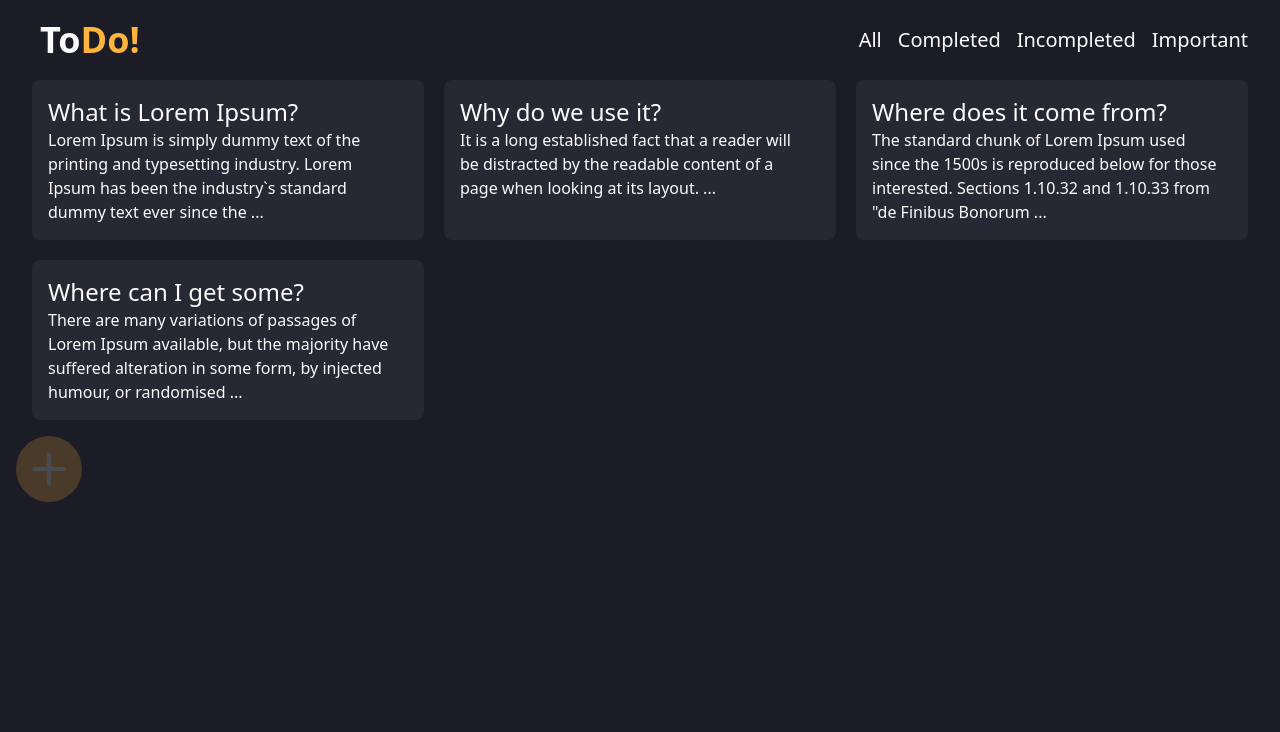
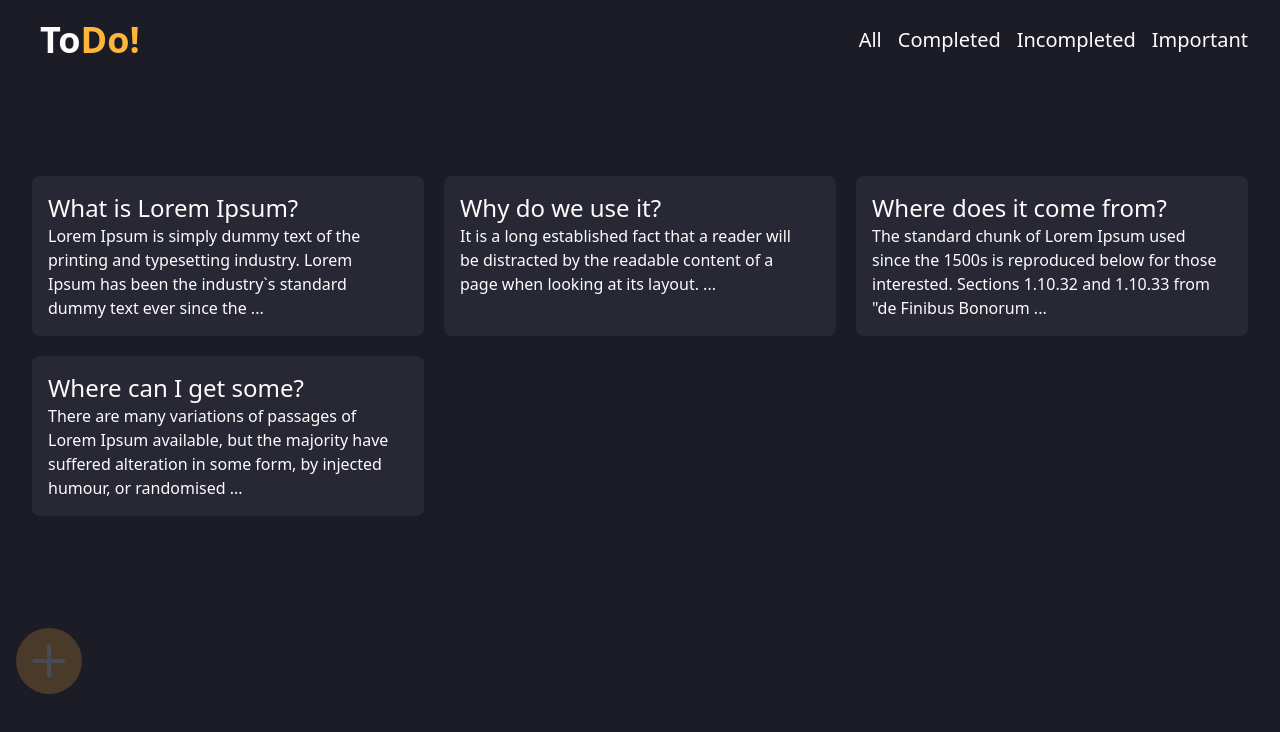
Before and after one commit to Mecshi/todo-app, a React (Vite) app: page / in a window 1280 px wide. Shown: the top 732 px of the page. Built offline with nearby package versions, Linux system fonts and the light colour scheme.

Commit message:
fix: Add title as id

```diff
--- a/src/App.jsx
+++ b/src/App.jsx
@@ -33,11 +33,10 @@ const App = () => {
 
     // insert toDo in state
     // add id count
-    let id = 0
     setToDos([
       ...toDos,
       {
-        id: id++,
+        id: toDo.titleToDo.value,
         title: toDo.titleToDo.value,
         desc: toDo.descToDo.value
       }
--- a/src/components/NavBar.jsx
+++ b/src/components/NavBar.jsx
@@ -7,7 +7,7 @@ import { MenuIcon, ExitIcon } from '../assets/Icons'
 
 export const NavBar = ({ navBar, setNavBar }) => {
   return (
-    <nav className='flex justify-between items-center h-20 px-8 w-full'>
+    <nav className='flex justify-between fixed items-center h-20 px-8 w-full'>
 
       <div className='cursor-pointer hover:scale-200 hover:line-through decoration-slate-500 hover:opacity-70'>
 
--- a/src/components/ToDoCard.jsx
+++ b/src/components/ToDoCard.jsx
@@ -3,7 +3,6 @@ export const ToDoCard = (
   {
     cutDesc,
     desc,
-    id,
     title
   }
 
@@ -12,7 +11,7 @@ export const ToDoCard = (
 
     <div
       className='gap-5 bg-tahiti-400 rounded-lg p-4'
-      key={id}
+      key={title}
     >
       <h2 className='text-tahiti-100 text-2xl font-normal'>{title}</h2>
 
--- a/src/components/ToDoSee.jsx
+++ b/src/components/ToDoSee.jsx
@@ -7,7 +7,7 @@ export const ToDoSee = ({ toDos }) => {
   return (
 
     <section
-      className='grid grid-cols-1 gap-5 mx-8 md:grid-cols-3'
+      className='grid grid-cols-1 gap-5 mx-8 md:grid-cols-3 py-24'
     >
       {
         examplesCard.map(({ title, desc }) => {
@@ -24,14 +24,14 @@ export const ToDoSee = ({ toDos }) => {
         })
       }
       {
-        toDos.map(({ id, title, desc }) => {
+        toDos.map(({ title, desc }) => {
           // create const for description rendering card
           const cutDesc = desc.split(' ').slice(0, 24).join(' ')
           return (
             <ToDoCard
               cutDesc = {cutDesc}
               desc = {desc}
-              key = {id}
+              key = {title}
               title = {title}
             />
           )
```
